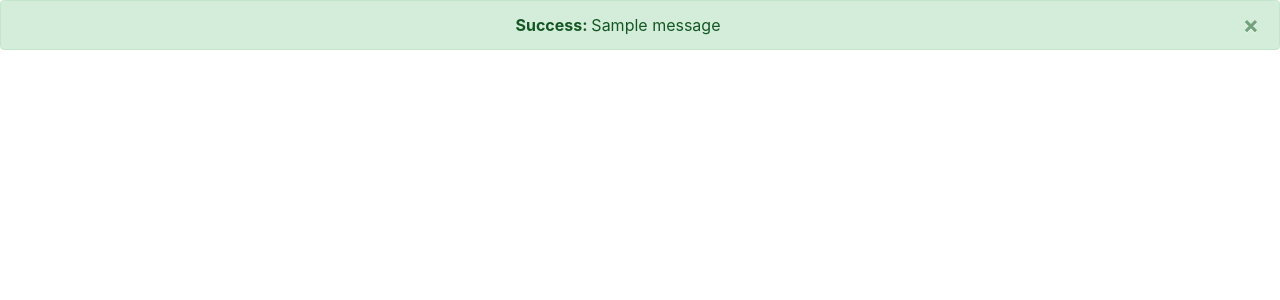
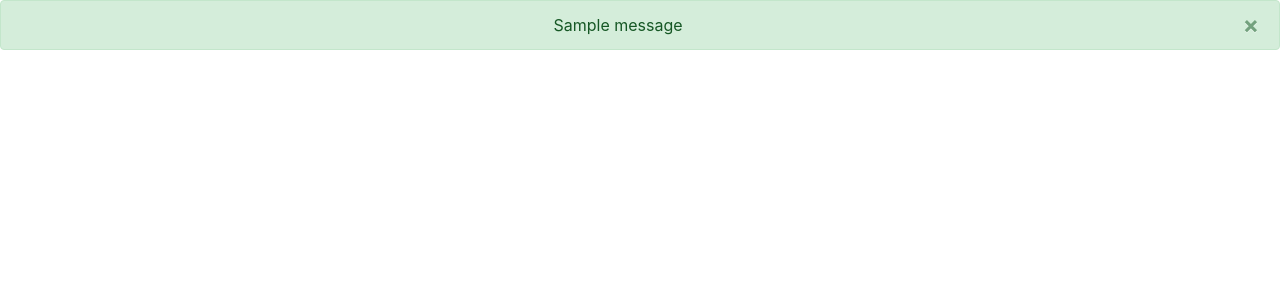
Before and after one commit to imxela/linkshrink-app, a Flask app: page / in a window 1280 px wide. Shown: the top 300 px of the page. Run offline with Flask 2, Linux system fonts and the light colour scheme; one stand-in notice (Sample message) is shown; some libraries are stand-ins or nearby versions.

Commit message:
Remove message category from message string

```diff
--- a/linkshrink/templates/index.html
+++ b/linkshrink/templates/index.html
@@ -14,7 +14,7 @@
     <body>
         {% for category, message in get_flashed_messages(with_categories=true) %}
         <div id="alert-message" class="alert alert-{{ category }} alert-dismissible fade show" role="alert">
-            <strong class="capitalize">{{ category }}: </strong> {{ message }}
+            {{ message }}
             <button type="button" class="close" data-dismiss="alert" aria-label="Close">
                 <span aria-hidden="true">&times;</span>
             </button>
```
